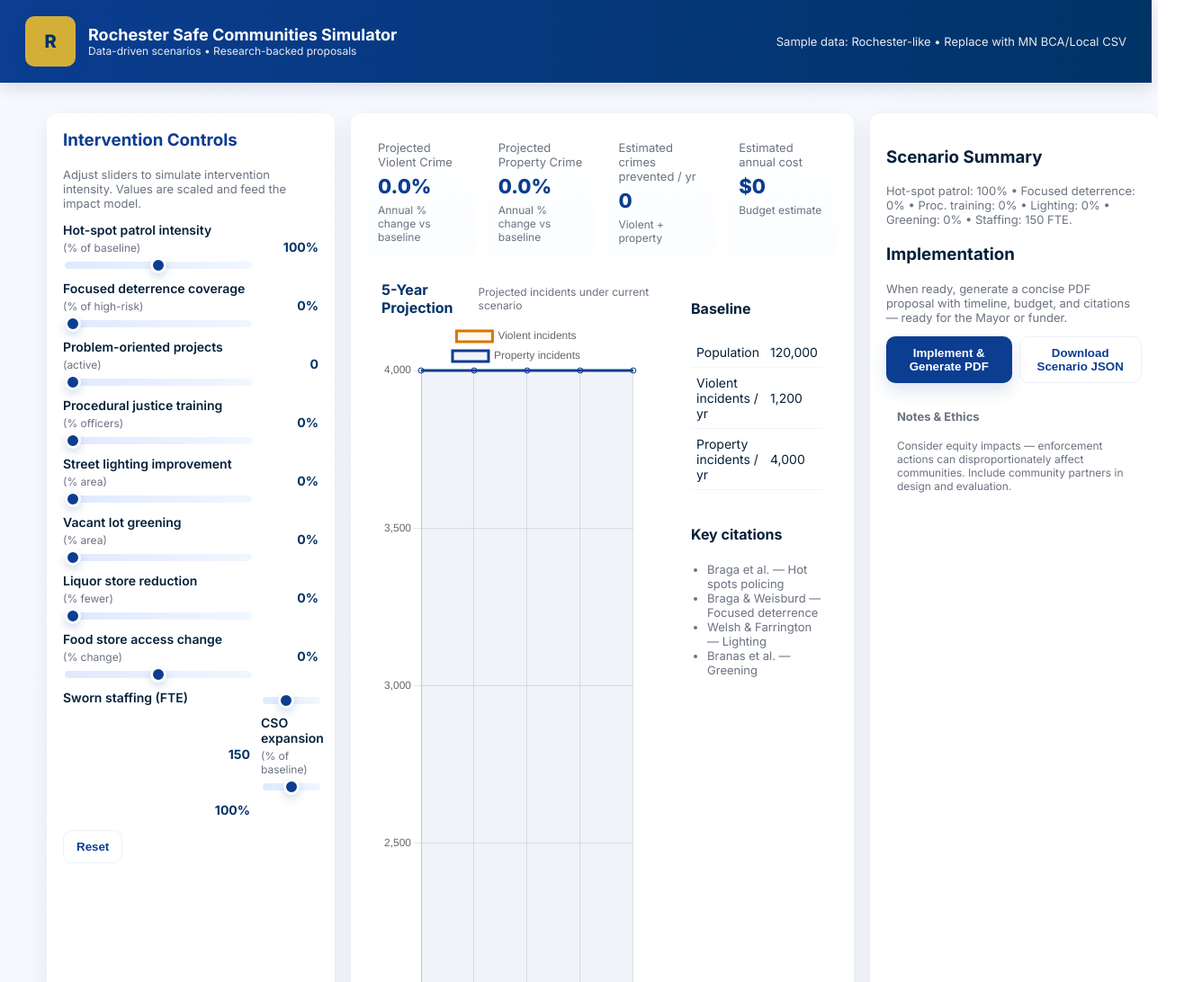
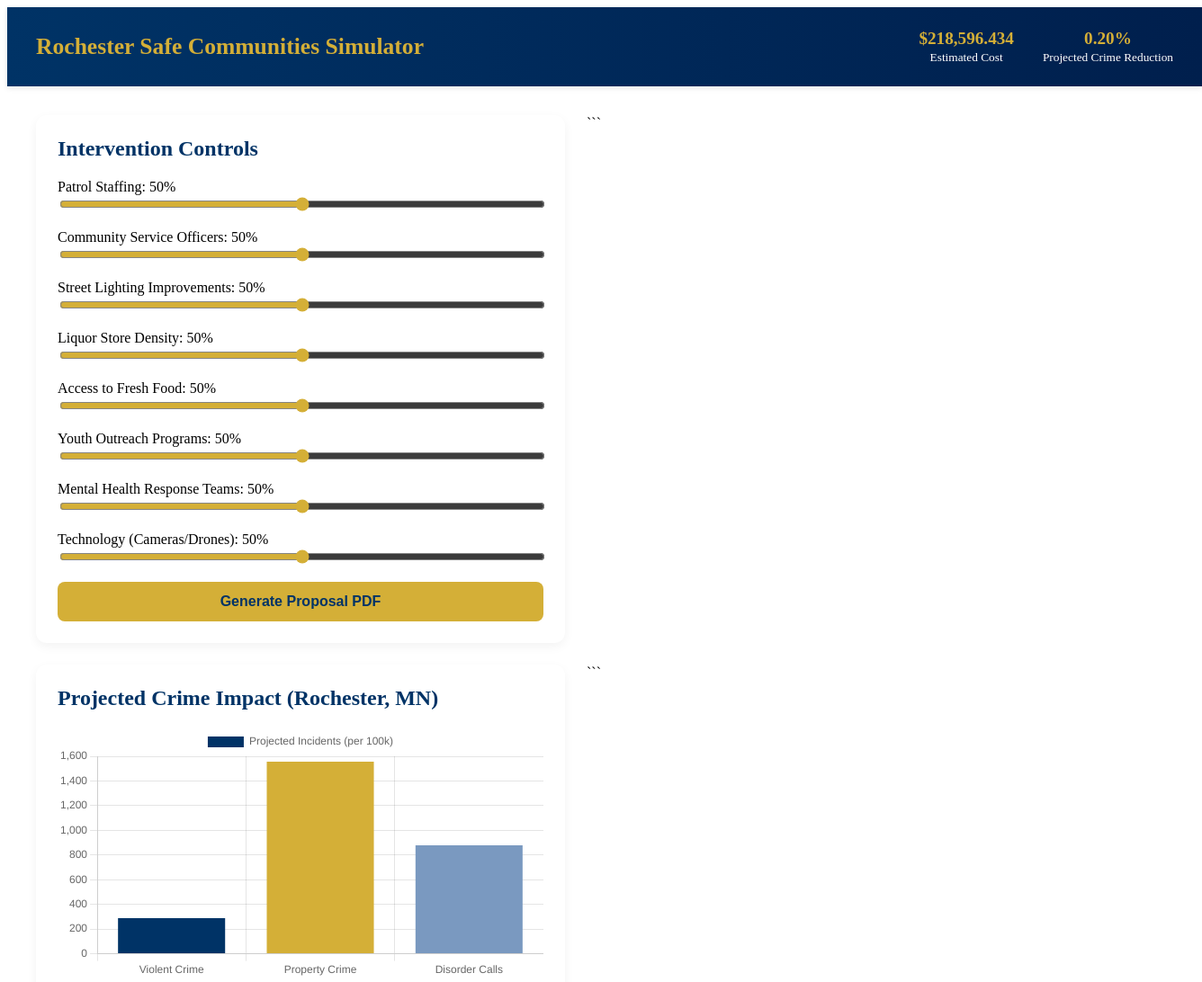
Before and after one commit to Jeff50711/rochester-safe-communities-simulator, a plain HTML site: page index.html in a window 1280 px wide. Shown: the top 1092 px of the page at 90% size, 1336 px wide, since content can reach past the window. Drawn offline with nearby package versions, Linux system fonts and the light colour scheme.

Commit message:
Refactor index.html for improved structure and styling
Updated HTML structure, improved styling, and added JavaScript functionality for crime impact simulation.

````diff
--- a/index.html
+++ b/index.html
@@ -1,179 +1,259 @@
-<!doctype html>
+<!DOCTYPE html>
+
 <html lang="en">
 <head>
-  <meta charset="utf-8" />
-  <meta name="viewport" content="width=device-width,initial-scale=1" />
+  <meta charset="UTF-8" />
+  <meta name="viewport" content="width=device-width, initial-scale=1.0" />
   <title>Rochester Safe Communities Simulator</title>
+  <link href="https://fonts.googleapis.com/css2?family=Inter:wght@400;600;700&display=swap" rel="stylesheet">
+  <script src="https://cdn.jsdelivr.net/npm/chart.js"></script>
+  <script src="https://cdnjs.cloudflare.com/ajax/libs/jspdf/2.5.1/jspdf.umd.min.js"></script>
+  <style>
+    :root {
+      --rpd-blue: #003366;
+      --rpd-gold: #d4af37;
+      --bg-light: #f8f9fb;
+      --text-dark: #1a1a1a;
+      --card-bg: #ffffff;
+      --accent-gray: #e1e5eb;
+    }
 
-  <!-- Google Font -->
-  <link href="https://fonts.googleapis.com/css2?family=Inter:wght@300;400;600;700;800&display=swap" rel="stylesheet">
+```
+body {
+  font-family: 'Inter', sans-serif;
+  background-color: var(--bg-light);
+  color: var(--text-dark);
+  margin: 0;
+  padding: 0;
+  display: flex;
+  flex-direction: column;
+  align-items: center;
+  justify-content: flex-start;
+  min-height: 100vh;
+}
 
-  <link rel="stylesheet" href="style.css" />
+header {
+  background: linear-gradient(90deg, var(--rpd-blue) 0%, #001f4d 100%);
+  color: var(--rpd-gold);
+  width: 100%;
+  padding: 1.5rem 2rem;
+  box-shadow: 0 2px 6px rgba(0,0,0,0.1);
+  display: flex;
+  justify-content: space-between;
+  align-items: center;
+  flex-wrap: wrap;
+}
 
-  <!-- Chart.js -->
-  <script src="https://cdn.jsdelivr.net/npm/chart.js"></script>
-  <!-- jsPDF -->
-  <script src="https://cdnjs.cloudflare.com/ajax/libs/jspdf/2.5.1/jspdf.umd.min.js"></script>
+header h1 {
+  font-size: 1.6rem;
+  margin: 0;
+  color: var(--rpd-gold);
+}
+
+header .summary {
+  display: flex;
+  gap: 2rem;
+  color: #ffffff;
+  flex-wrap: wrap;
+}
+
+.summary-item {
+  text-align: center;
+}
+
+.summary-item span {
+  display: block;
+  font-weight: 700;
+  font-size: 1.2rem;
+  color: var(--rpd-gold);
+}
+
+main {
+  display: grid;
+  grid-template-columns: 1fr 1fr;
+  gap: 1.5rem;
+  width: 95%;
+  max-width: 1200px;
+  margin: 2rem auto;
+}
+
+section {
+  background-color: var(--card-bg);
+  border-radius: 12px;
+  box-shadow: 0 4px 12px rgba(0,0,0,0.05);
+  padding: 1.5rem;
+}
+
+h2 {
+  color: var(--rpd-blue);
+  margin-top: 0;
+}
+
+.slider-group {
+  margin-bottom: 1rem;
+}
+
+input[type="range"] {
+  width: 100%;
+  accent-color: var(--rpd-gold);
+}
+
+button {
+  background: var(--rpd-gold);
+  color: var(--rpd-blue);
+  font-weight: 600;
+  border: none;
+  padding: 0.8rem 1.4rem;
+  border-radius: 8px;
+  cursor: pointer;
+  transition: all 0.3s ease;
+  font-size: 1rem;
+  width: 100%;
+}
+
+button:hover {
+  background: #e0c34a;
+}
+
+#impactChart {
+  max-height: 280px;
+}
+
+footer {
+  width: 100%;
+  background: var(--rpd-blue);
+  color: #ffffff;
+  text-align: center;
+  padding: 1rem 0;
+  margin-top: auto;
+  font-size: 0.9rem;
+}
+```
+
+  </style>
 </head>
 <body>
-  <header class="site-header">
-    <div class="brand">
-      <div class="brand-badge">R</div>
-      <div class="brand-text">
-        <div class="title">Rochester Safe Communities Simulator</div>
-        <div class="subtitle">Data-driven scenarios • Research-backed proposals</div>
+  <header>
+    <h1>Rochester Safe Communities Simulator</h1>
+    <div class="summary">
+      <div class="summary-item">
+        <span id="totalCost">$0</span>
+        <small>Estimated Cost</small>
+      </div>
+      <div class="summary-item">
+        <span id="impactScore">0%</span>
+        <small>Projected Crime Reduction</small>
       </div>
     </div>
-    <nav class="top-right">
-      <div class="meta">Sample data: Rochester-like • Replace with MN BCA/Local CSV</div>
-    </nav>
   </header>
 
-  <main class="layout">
-    <!-- LEFT: Controls -->
-    <aside class="panel controls" aria-label="Intervention controls">
-      <h3>Intervention Controls</h3>
-      <p class="muted">Adjust sliders to simulate intervention intensity. Values are scaled and feed the impact model.</p>
-
-      <div class="form-grid">
-        <label>Hot-spot patrol intensity <span class="small">(% of baseline)</span>
-          <input id="hot_spot_patrol" type="range" min="0" max="200" value="100">
-        </label>
-        <div class="value" id="hot_spot_patrol_val">100%</div>
-
-        <label>Focused deterrence coverage <span class="small">(% of high-risk)</span>
-          <input id="focused_deterrence" type="range" min="0" max="100" value="0">
-        </label>
-        <div class="value" id="focused_deterrence_val">0%</div>
-
-        <label>Problem-oriented projects <span class="small">(active)</span>
-          <input id="pop_projects" type="range" min="0" max="10" value="0">
-        </label>
-        <div class="value" id="pop_projects_val">0</div>
-
-        <label>Procedural justice training <span class="small">(% officers)</span>
-          <input id="procedural_training" type="range" min="0" max="100" value="0">
-        </label>
-        <div class="value" id="procedural_training_val">0%</div>
-
-        <label>Street lighting improvement <span class="small">(% area)</span>
-          <input id="street_lighting" type="range" min="0" max="100" value="0">
-        </label>
-        <div class="value" id="street_lighting_val">0%</div>
-
-        <label>Vacant lot greening <span class="small">(% area)</span>
-          <input id="vacant_lot_greening" type="range" min="0" max="100" value="0">
-        </label>
-        <div class="value" id="vacant_lot_greening_val">0%</div>
-
-        <label>Liquor store reduction <span class="small">(% fewer)</span>
-          <input id="liquor_store_reduction" type="range" min="0" max="50" value="0">
-        </label>
-        <div class="value" id="liquor_store_reduction_val">0%</div>
-
-        <label>Food store access change <span class="small">(% change)</span>
-          <input id="food_store_delta" type="range" min="-50" max="50" value="0">
-        </label>
-        <div class="value" id="food_store_delta_val">0%</div>
-
-        <label>Sworn staffing (FTE)</label>
-          <input id="staffing" type="range" min="120" max="200" value="150">
-        <div class="value" id="staffing_val">150</div>
-
-        <label>CSO expansion <span class="small">(% of baseline)</span>
-          <input id="csos" type="range" min="0" max="200" value="100">
-        </label>
-        <div class="value" id="csos_val">100%</div>
-      </div>
-
-      <div class="control-actions">
-        <button id="resetBtn" class="btn ghost">Reset</button>
-      </div>
-    </aside>
-
-    <!-- CENTER: Charts & map -->
-    <section class="panel center" aria-label="Visualizations">
-      <div class="top-row">
-        <div class="card kpi">
-          <div class="kpi-title">Projected Violent Crime</div>
-          <div class="kpi-value" id="violentChange">0.0%</div>
-          <div class="kpi-sub">Annual % change vs baseline</div>
-        </div>
-
-        <div class="card kpi">
-          <div class="kpi-title">Projected Property Crime</div>
-          <div class="kpi-value" id="propertyChange">0.0%</div>
-          <div class="kpi-sub">Annual % change vs baseline</div>
-        </div>
-
-        <div class="card kpi">
-          <div class="kpi-title">Estimated crimes prevented / yr</div>
-          <div class="kpi-value" id="crimesPrevented">0</div>
-          <div class="kpi-sub">Violent + property</div>
-        </div>
-
-        <div class="card kpi">
-          <div class="kpi-title">Estimated annual cost</div>
-          <div class="kpi-value" id="estimatedCost">$0</div>
-          <div class="kpi-sub">Budget estimate</div>
-        </div>
-      </div>
-
-      <div class="viz-row">
-        <div class="card wide">
-          <div class="viz-header">
-            <h4 class="viz-title">5-Year Projection</h4>
-            <div class="viz-sub muted">Projected incidents under current scenario</div>
-          </div>
-          <canvas id="projectionChart"></canvas>
-        </div>
-
-        <div class="card narrow">
-          <h4>Baseline</h4>
-          <table class="baseline-table">
-            <tr><td>Population</td><td id="baselinePop">—</td></tr>
-            <tr><td>Violent incidents / yr</td><td id="baselineViolent">—</td></tr>
-            <tr><td>Property incidents / yr</td><td id="baselineProperty">—</td></tr>
-          </table>
-          <div style="height:18px"></div>
-          <h4>Key citations</h4>
-          <ul class="citations">
-            <li>Braga et al. — Hot spots policing</li>
-            <li>Braga & Weisburd — Focused deterrence</li>
-            <li>Welsh & Farrington — Lighting</li>
-            <li>Branas et al. — Greening</li>
-          </ul>
-        </div>
-      </div>
+  <main>
+    <section id="controls">
+      <h2>Intervention Controls</h2>
+      <div class="slider-group"><label>Patrol Staffing: <span id="staffingVal">50%</span></label><input type="range" id="staffing" min="0" max="100" value="50" /></div>
+      <div class="slider-group"><label>Community Service Officers: <span id="csoVal">50%</span></label><input type="range" id="cso" min="0" max="100" value="50" /></div>
+      <div class="slider-group"><label>Street Lighting Improvements: <span id="lightingVal">50%</span></label><input type="range" id="lighting" min="0" max="100" value="50" /></div>
+      <div class="slider-group"><label>Liquor Store Density: <span id="liquorVal">50%</span></label><input type="range" id="liquor" min="0" max="100" value="50" /></div>
+      <div class="slider-group"><label>Access to Fresh Food: <span id="foodVal">50%</span></label><input type="range" id="food" min="0" max="100" value="50" /></div>
+      <div class="slider-group"><label>Youth Outreach Programs: <span id="youthVal">50%</span></label><input type="range" id="youth" min="0" max="100" value="50" /></div>
+      <div class="slider-group"><label>Mental Health Response Teams: <span id="mentalVal">50%</span></label><input type="range" id="mental" min="0" max="100" value="50" /></div>
+      <div class="slider-group"><label>Technology (Cameras/Drones): <span id="techVal">50%</span></label><input type="range" id="tech" min="0" max="100" value="50" /></div>
+      <button id="implementBtn">Generate Proposal PDF</button>
     </section>
 
-    <!-- RIGHT: proposal & summary -->
-    <aside class="panel actions" aria-label="Proposal & actions">
-      <div class="card">
-        <h3>Scenario Summary</h3>
-        <div class="summary-text muted" id="scenarioSummary">Adjust sliders to build a scenario.</div>
-      </div>
+```
+<section id="results">
+  <h2>Projected Crime Impact (Rochester, MN)</h2>
+  <canvas id="impactChart"></canvas>
+</section>
+```
 
-      <div class="card">
-        <h3>Implementation</h3>
-        <p class="muted">When ready, generate a concise PDF proposal with timeline, budget, and citations — ready for the Mayor or funder.</p>
-        <div class="action-cta">
-          <button id="implementBtn" class="btn primary">Implement & Generate PDF</button>
-          <button id="downloadJson" class="btn ghost">Download Scenario JSON</button>
-        </div>
-      </div>
-
-      <div class="card small">
-        <h4>Notes & Ethics</h4>
-        <p class="muted small">Consider equity impacts — enforcement actions can disproportionately affect communities. Include community partners in design and evaluation.</p>
-      </div>
-    </aside>
   </main>
 
-  <footer class="site-footer">
-    <div>© <span id="year"></span> Rochester Safe Communities Simulator • Built for evidence-to-action</div>
+  <footer>
+    <p>© 2025 Rochester Police Department | Data-Informed Policing Dashboard</p>
   </footer>
 
-  <script src="script.js"></script>
+  <script>
+    const baseData = { violent: 290, property: 1560, disorder: 880 };
+    const sliders = document.querySelectorAll("input[type='range']");
+    const labels = {
+      staffing: document.getElementById("staffingVal"),
+      cso: document.getElementById("csoVal"),
+      lighting: document.getElementById("lightingVal"),
+      liquor: document.getElementById("liquorVal"),
+      food: document.getElementById("foodVal"),
+      youth: document.getElementById("youthVal"),
+      mental: document.getElementById("mentalVal"),
+      tech: document.getElementById("techVal"),
+    };
+
+    sliders.forEach(s => s.addEventListener('input', updateAll));
+
+    const ctx = document.getElementById('impactChart').getContext('2d');
+    let chart = new Chart(ctx, {
+      type: 'bar',
+      data: {
+        labels: ['Violent Crime', 'Property Crime', 'Disorder Calls'],
+        datasets: [{
+          label: 'Projected Incidents (per 100k)',
+          data: [baseData.violent, baseData.property, baseData.disorder],
+          backgroundColor: ['#003366', '#d4af37', '#7a99c0']
+        }]
+      },
+      options: {
+        responsive: true,
+        maintainAspectRatio: false,
+        scales: { y: { beginAtZero: true } }
+      }
+    });
+
+    function updateAll() {
+      sliders.forEach(s => labels[s.id].innerText = s.value + '%');
+      const impacts = getImpactScores();
+      chart.data.datasets[0].data = [impacts.violent, impacts.property, impacts.disorder];
+      chart.update();
+      updateSummary(impacts);
+    }
+
+    function getImpactScores() {
+      const v = Object.fromEntries([...sliders].map(s => [s.id, +s.value]));
+      const violent = baseData.violent * (1 - ((v.staffing*0.002 + v.cso*0.0015 + v.mental*0.001 + v.tech*0.001 - v.liquor*0.0008)/100));
+      const property = baseData.property * (1 - ((v.staffing*0.001 + v.lighting*0.002 + v.food*0.001 + v.tech*0.001 - v.liquor*0.0008)/100));
+      const disorder = baseData.disorder * (1 - ((v.cso*0.0018 + v.youth*0.0015 + v.lighting*0.001 - v.liquor*0.0009)/100));
+      return { violent, property, disorder };
+    }
+
+    function updateSummary(impacts) {
+      const baseSum = baseData.violent + baseData.property + baseData.disorder;
+      const newSum = impacts.violent + impacts.property + impacts.disorder;
+      const reduction = ((1 - newSum/baseSum) * 100).toFixed(2);
+      document.getElementById('impactScore').innerText = reduction + '%';
+
+      const totalCost = sliders.length * 25000 + Math.random()*50000;
+      document.getElementById('totalCost').innerText = '$' + totalCost.toLocaleString();
+    }
+
+    document.getElementById('implementBtn').addEventListener('click', () => {
+      const { jsPDF } = window.jspdf;
+      const doc = new jsPDF();
+      doc.setFont('helvetica', 'bold');
+      doc.text('Rochester Safe Communities Proposal', 10, 10);
+      doc.setFont('helvetica', 'normal');
+      doc.text('Intervention Summary:', 10, 20);
+      let y = 30;
+      sliders.forEach(s => { doc.text(`${s.id}: ${s.value}%`, 10, y); y += 8; });
+      doc.text('Projected Outcomes (per 100k):', 10, y+10);
+      y += 20;
+      const results = getImpactScores();
+      doc.text(`Violent Crime: ${results.violent.toFixed(1)}`, 10, y);
+      doc.text(`Property Crime: ${results.property.toFixed(1)}`, 10, y+10);
+      doc.text(`Disorder Calls: ${results.disorder.toFixed(1)}`, 10, y+20);
+      doc.save('Rochester_Safe_Communities_Proposal.pdf');
+    });
+
+    updateAll();
+  </script>
+
 </body>
 </html>
````
